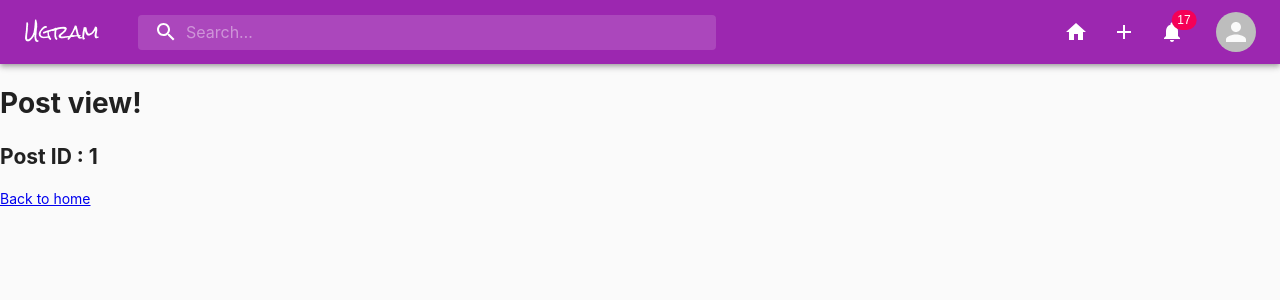
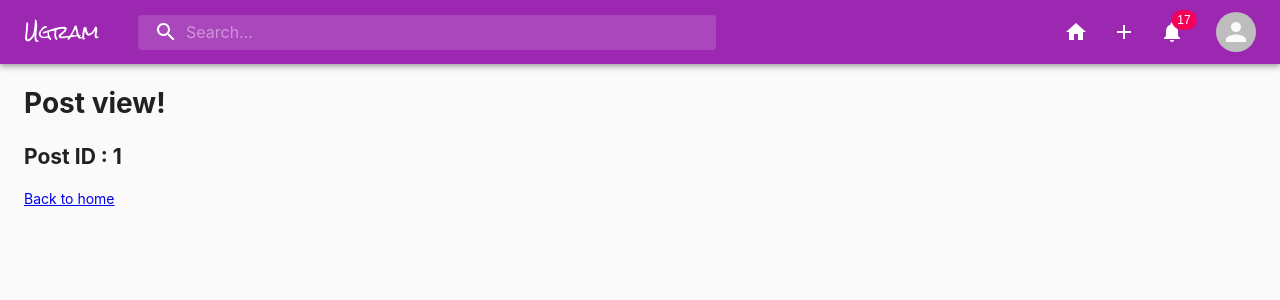
Before and after one commit to fabien-roy/glo-3112-project, a React (Create React App) app in the folder frontend/: page /posts/1 in a window 1280 px wide. Shown: the top 300 px of the page. Built offline with nearby package versions, Linux system fonts and the light colour scheme.

Commit message:
Move theme to layout

```diff
--- a/frontend/src/App.tsx
+++ b/frontend/src/App.tsx
@@ -1,29 +1,15 @@
 import React from 'react';
-import { createMuiTheme } from '@material-ui/core/styles';
-import { purple } from '@material-ui/core/colors';
-import { ThemeProvider } from '@material-ui/styles';
 import { BrowserRouter } from 'react-router-dom';
 import { Router } from 'router/Router';
 import { routes } from 'router/Config';
 import MainLayout from './layouts/MainLayout';
 
-const theme = createMuiTheme({
-  palette: {
-    primary: purple,
-  },
-  typography: {
-    fontFamily: ['Noto+Sans', 'sans-serif'].join(','),
-  },
-});
-
 function App() {
   return (
     <BrowserRouter>
-      <ThemeProvider theme={theme}>
-        <MainLayout>
-          <Router routes={routes} />
-        </MainLayout>
-      </ThemeProvider>
+      <MainLayout>
+        <Router routes={routes} />
+      </MainLayout>
     </BrowserRouter>
   );
 }
--- a/frontend/src/layouts/MainLayout.tsx
+++ b/frontend/src/layouts/MainLayout.tsx
@@ -1,16 +1,29 @@
-import React, { ReactNode } from 'react';
+import React from 'react';
+import { ThemeProvider } from '@material-ui/styles';
+import { createMuiTheme } from '@material-ui/core/styles';
+import { purple } from '@material-ui/core/colors';
+import { Container } from '@material-ui/core';
 import { Navigation } from '../components/Navigation';
 
 interface ParamTypes {
-  children: ReactNode;
+  children: any;
 }
+
+const theme = createMuiTheme({
+  palette: {
+    primary: purple,
+  },
+  typography: {
+    fontFamily: ['Noto+Sans', 'sans-serif'].join(','),
+  },
+});
 
 export const MainLayout = ({ children }: ParamTypes) => {
   return (
-    <>
+    <ThemeProvider theme={theme}>
       <Navigation />
-      {children}
-    </>
+      <Container>{children}</Container>
+    </ThemeProvider>
   );
 };
 
```
